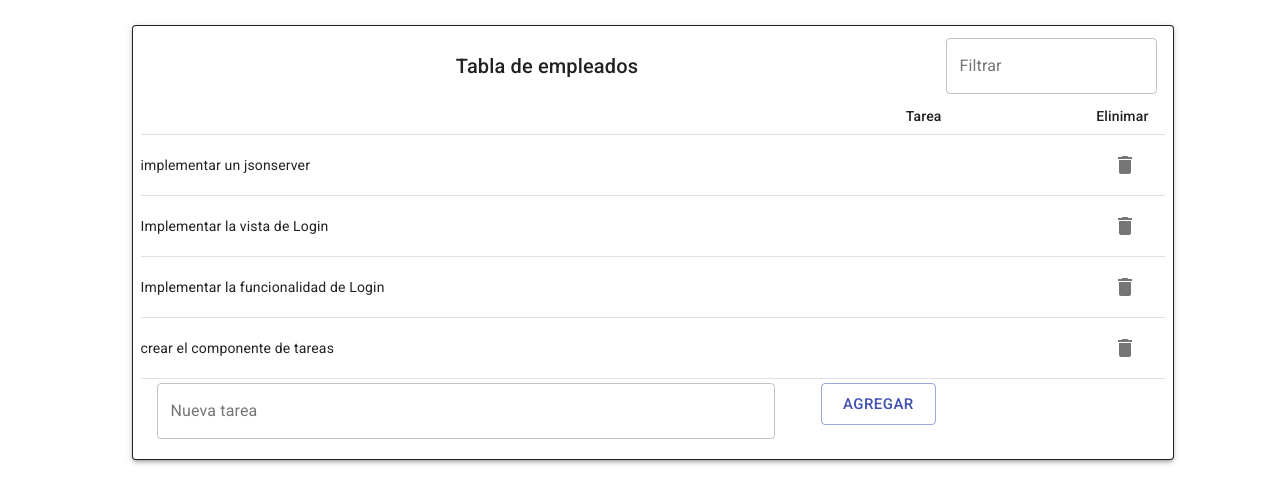
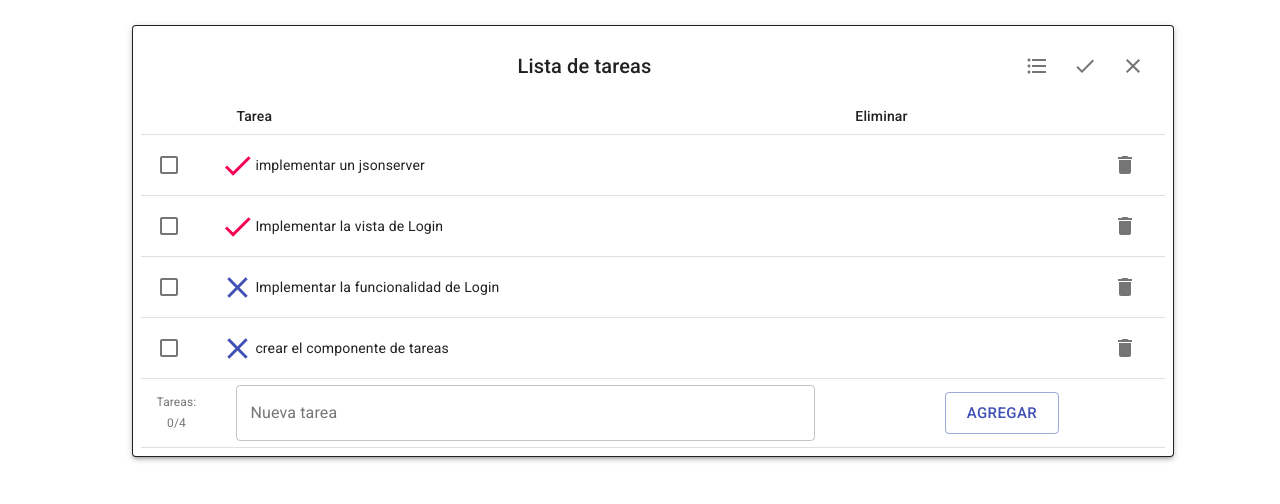
Before and after one commit to homerteo/todo, a React (Create React App) app: page / in a window 1280 px wide. Shown: the top 504 px of the page. Built offline with nearby package versions, Linux system fonts and the light colour scheme; data requests are answered from the project's data file.

Commit message:
task status icons are added and to filter by task status

```diff
--- a/src/components/ToDoList/ToDoTableFooter.js
+++ b/src/components/ToDoList/ToDoTableFooter.js
@@ -1,6 +1,7 @@
 import Toolbar from '@material-ui/core/Toolbar';
-import Grid from '@material-ui/core/Grid';
-import { fade, makeStyles } from '@material-ui/core/styles';
+import TableRow from '@material-ui/core/TableRow';
+import TableCell from '@material-ui/core/TableCell';
+import { makeStyles } from '@material-ui/core/styles';
 import TextField from '@material-ui/core/TextField';
 import Tooltip from '@material-ui/core/Tooltip';
 import Button from '@material-ui/core/Button';
@@ -12,28 +13,22 @@ const useStyles = makeStyles((theme) => ({
     marginBottom: theme.spacing(1),
     width: '100%'
   },
-  newTask: {
-    position: 'relative',
-    display: 'flex',
-    justifyContent: 'center',
-    justifyItems: 'center',
-    backgroundColor: fade(theme.palette.common.white, 0.15),
-    '&:hover': {
-      backgroundColor: fade(theme.palette.common.white, 0.25),
-    }
-  },
   inputInput: {
     width: '100%'
   }
 }));
 
-const ToDoTableFooter = () => {
+const ToDoTableFooter = (props) => {
   const classes = useStyles();
+  const { numSelected, numTasks } = props;
   return(
-    <Toolbar className={classes.root}>
+      <TableRow>
+        <TableCell padding='default' align='center' key='check'>
+          Tareas: {numSelected}/{numTasks}
+        </TableCell>
+        <TableCell padding='default' align='rigth' key='task'>
           <Tooltip title="Escriba una nueva tarea">
-        <Grid container className={classes.newTask}>
-          <Grid item sm={9} className={classes.input}>
+            <>
               <TextField
                 id="text-input"
                 label="Nueva tarea"
@@ -43,15 +38,15 @@ const ToDoTableFooter = () => {
                 // value={filter}
                 // onChange={({ target }) => handleChange(target)}
               />
-          </Grid>
-          <Grid item sm={3}>
+            </>
+          </Tooltip>
+        </TableCell>
+        <TableCell padding='default' align='center' key='delete'>
           <Button variant="outlined" color="primary" size="large">
             Agregar
           </Button>
-          </Grid>
-        </Grid>
-      </Tooltip>
-    </Toolbar>
+        </TableCell>
+      </TableRow>
   );
 }
 
--- a/src/components/ToDoList/ToDoTableHead.js
+++ b/src/components/ToDoList/ToDoTableHead.js
@@ -3,8 +3,9 @@ import TableHead from '@material-ui/core/TableHead';
 import TableRow from '@material-ui/core/TableRow';
 
 const headCells = [
-  { id: 'task', numeric: false, disablePadding: true, label: 'Tarea' },
-  { id: 'delete', numeric: false, disablePadding: false, label: 'Elinimar' }
+  { id: 'check', label: '' , align: 'left'},
+  { id: 'task', label: 'Tarea', align: 'left' },
+  { id: 'delete', label: 'Eliminar', align: 'center' }
 ];
 
 const ToDoTableHead = () => {
@@ -14,7 +15,7 @@ const ToDoTableHead = () => {
         {headCells.map(cell => (
           <TableCell
             key={cell.id}
-            align='right'
+            align={cell.aligh}
             padding='default'
           >
             {cell.label}
--- a/src/components/ToDoList/ToDoTableToolbar.js
+++ b/src/components/ToDoList/ToDoTableToolbar.js
@@ -1,8 +1,11 @@
 import { fade, makeStyles } from '@material-ui/core/styles';
 import Toolbar from '@material-ui/core/Toolbar';
 import Typography from '@material-ui/core/Typography';
-import TextField from '@material-ui/core/TextField';
 import Tooltip from '@material-ui/core/Tooltip';
+import IconButton from '@material-ui/core/IconButton';
+import CheckIcon from '@material-ui/icons/Check';
+import CloseIcon from '@material-ui/icons/Close';
+import FormatListBulletedIcon from '@material-ui/icons/FormatListBulleted';
 
 const useStyles = makeStyles((theme) => ({
   root: {
@@ -12,7 +15,7 @@ const useStyles = makeStyles((theme) => ({
   title: {
     flex: '1 1 50%',
   },
-  search: {
+  filter: {
     position: 'relative',
     display: 'flex',
     flexFlow: 'row wrap',
@@ -22,24 +25,8 @@ const useStyles = makeStyles((theme) => ({
     backgroundColor: fade(theme.palette.common.white, 0.15),
     '&:hover': {
       backgroundColor: fade(theme.palette.common.white, 0.25),
-    },
-    marginLeft: 0,
-    width: '100%',
-    [theme.breakpoints.up('sm')]: {
-      marginLeft: theme.spacing(1),
-      width: 'auto',
     }
-  },
-  inputRoot: {
-    color: 'inherit',
-  },
-  inputInput: {
-    padding: theme.spacing(1, 1, 1, 0),
-    // vertical padding + font size from searchIcon
-    paddingLeft: `calc(1em + ${theme.spacing(4)}px)`,
-    transition: theme.transitions.create('width'),
-    width: '100%'
-  },
+  }
 }));
 
 const ToDoTableToolbar = (props) => {
@@ -48,20 +35,25 @@ const ToDoTableToolbar = (props) => {
   return(
     <Toolbar className={classes.root}>
       <Typography className={classes.title} variant="h6" id="tableTitle" component="div">
-        Tabla de empleados
+        Lista de tareas
       </Typography>
-      <Tooltip title="Escriba una palabra clave para filtrar las tareas">
-        <div className={classes.search}>
-          <TextField
-            id="filter-input"
-            label="Filtrar"
-            variant="outlined"
-            name="filter"
-            // value={filter}
-            // onChange={({ target }) => handleChange(target)}
-          />
-        </div>
-      </Tooltip>
+      <div className={classes.filter}>
+        <Tooltip title="Ver todas las tareas" aria-label="filtrar por todas las tareas">
+          <IconButton>
+            <FormatListBulletedIcon />
+          </IconButton>
+        </Tooltip>
+        <Tooltip title="Ver solo las tareas terminadas" aria-label="filtrar por tareas terminadas">
+          <IconButton>
+            <CheckIcon />
+          </IconButton>
+        </Tooltip>
+        <Tooltip title="Ver solo las tareas pendientes" aria-label="filtrar por tareas pendientes">
+          <IconButton>
+            <CloseIcon />
+          </IconButton>
+        </Tooltip>
+      </div>
     </Toolbar>
   );
 }
--- a/src/components/ToDoList/index.js
+++ b/src/components/ToDoList/index.js
@@ -7,6 +7,7 @@ import TableCell from '@material-ui/core/TableCell';
 import TableContainer from '@material-ui/core/TableContainer';
 import TableRow from '@material-ui/core/TableRow';
 import Paper from '@material-ui/core/Paper';
+import Checkbox from '@material-ui/core/Checkbox';
 import Tooltip from '@material-ui/core/Tooltip';
 import IconButton from '@material-ui/core/IconButton';
 import DeleteIcon from '@material-ui/icons/Delete';
@@ -15,6 +16,8 @@ import { toDoContext } from './../../context/ToDoContext';
 import ToDoTableToolbar from './ToDoTableToolbar';
 import ToDoTableHead from './ToDoTableHead';
 import ToDoTableFooter from './ToDoTableFooter';
+import CheckIcon from '@material-ui/icons/Check';
+import CloseIcon from '@material-ui/icons/Close';
 
 const useStyles = makeStyles((theme) => ({
   root: {
@@ -34,11 +37,18 @@ const useStyles = makeStyles((theme) => ({
   },
   table: {
     minWidth: 750
+  },
+  taskCell: {
+    display: 'flex',
+    flexDirection: 'row',
+    justifyContent: 'flex-start',
+    alignItems: 'center'
   }
 }));
 
 const ToDoList = () => {
   const [taskList, setTask] = useState([]);
+  const [selected, setSelected] = useState([]);
   const classes = useStyles();
   const context = useContext(toDoContext);
   const { initialAuthVerification } = context;
@@ -60,6 +70,27 @@ const ToDoList = () => {
     getTaskList();
   }, [])
 
+  const handleClick = (event, name) => {
+    const selectedIndex = selected.indexOf(name);
+    let newSelected = [];
+
+    if (selectedIndex === -1) {
+      newSelected = newSelected.concat(selected, name);
+    } else if (selectedIndex === 0) {
+      newSelected = newSelected.concat(selected.slice(1));
+    } else if (selectedIndex === selected.length - 1) {
+      newSelected = newSelected.concat(selected.slice(0, -1));
+    } else if (selectedIndex > 0) {
+      newSelected = newSelected.concat(
+        selected.slice(0, selectedIndex),
+        selected.slice(selectedIndex + 1),
+      );
+    }
+    setSelected(newSelected);
+  };
+
+  const isSelected = (name) => selected.indexOf(name) !== -1;
+
   return(
     <div className={classes.root}>
       <Paper className={classes.paper} elevation={3}>
@@ -75,17 +106,36 @@ const ToDoList = () => {
             <TableBody>
               {taskList.length > 0 && taskList.map((task, index) => {
                 const labelId = `task-table-checkbox-${index}`;
+                const isItemSelected = isSelected(task.name);
 
                 return(
                   <TableRow
                     hover
+                    onClick={(event) => handleClick(event, task.name)}
+                    aria-checked={isItemSelected}
                     tabIndex={-1}
                     key={task.id}
+                    selected={isItemSelected}
                   >
+                    <TableCell padding="checkbox">
+                      <>
+                        <Checkbox
+                          checked={isItemSelected}
+                          inputProps={{ 'aria-labelledby': labelId }}
+                        />
+                      </>
+                    </TableCell>
                     <TableCell component="th" id={labelId} scope="row" padding="none">
+                      <div className={classes.taskCell}>
+                        {task.state === 'pending' ? (
+                          <CloseIcon color="primary" fontSize="large" />
+                        ) : (
+                          <CheckIcon color="secondary" fontSize="large" />
+                        )}
                         {task.name}
-                      </TableCell>
-                  <TableCell align="right">
+                      </div>
+                    </TableCell>
+                    <TableCell align="right">
                     <Tooltip title="Eliminar esta tarea">
                       <IconButton aria-label={`Eliminar la tarea ${task.name}`}>
                         <DeleteIcon />
@@ -97,7 +147,7 @@ const ToDoList = () => {
               })}
             </TableBody>
             <TableFooter>
-              <ToDoTableFooter />
+              <ToDoTableFooter numSelected={selected.length} numTasks={taskList.length} />
             </TableFooter>
           </Table>
         </TableContainer>
--- a/src/server/database.json
+++ b/src/server/database.json
@@ -3,12 +3,12 @@
     {
       "id": 1,
       "name": "implementar un jsonserver",
-      "state": "pending"
+      "state": "finished"
     },
     {
       "id": 2,
       "name": "Implementar la vista de Login",
-      "state": "pending"
+      "state": "finished"
     },
     {
       "id": 3,
```
Lines whose indentation alone changed are shown as unchanged.
